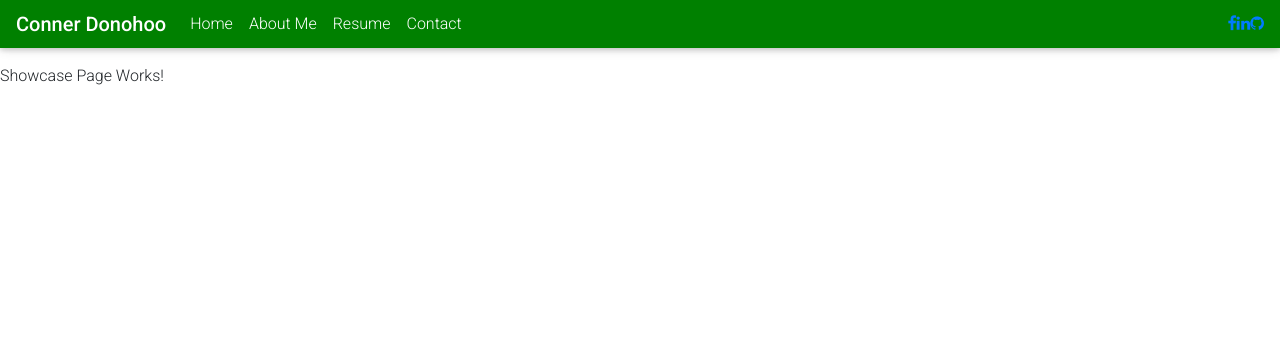
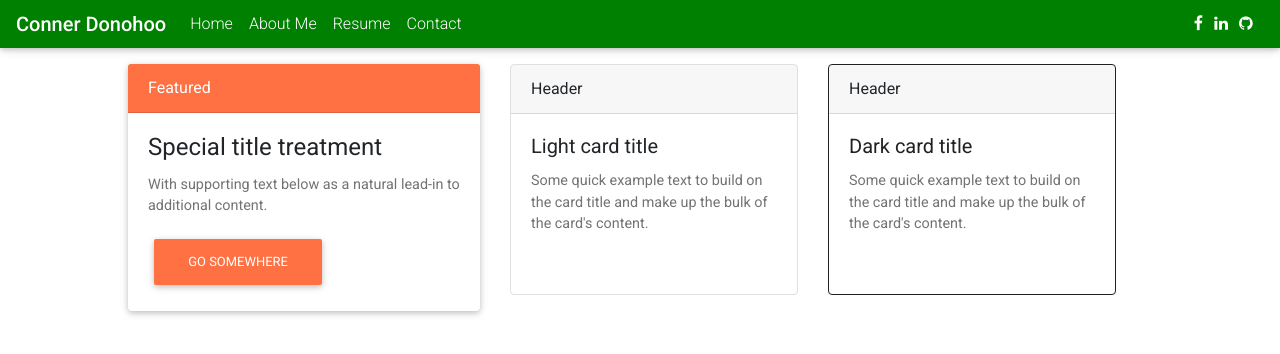
Before and after one commit to Donohoo13/ProfileV2, a React (Create React App) app: page /showcase in a window 1280 px wide. Shown: the top 354 px of the page. Built offline with nearby package versions, Linux system fonts and the light colour scheme.

Commit message:
about to add pdf

```diff
--- a/src/App.css
+++ b/src/App.css
@@ -1,3 +1,5 @@
 body {
+  margin: auto;
   margin-top: 4em;
+  width: 80%;
 }
--- a/src/Components/CSS/Contact.css
+++ b/src/Components/CSS/Contact.css
@@ -1,8 +1,8 @@
 .contactCard {
     margin: auto;
     border: solid green;
-    width: 45%;
-    height: 25em;
+    width: 60%;
+    height: 40%;
     text-align: center;
 }
 
--- a/src/Components/Contact.js
+++ b/src/Components/Contact.js
@@ -1,5 +1,5 @@
 import React, { Component } from "react";
-import { Row, Col, Fa, Input, Container, Modal, Button, ModalBody, Card, CardBody, CardImage, CardTitle, CardText } from "mdbreact";
+import { Fa, Input, Container, Modal, Button, ModalBody, Card, CardBody, CardImage, CardTitle, CardText } from "mdbreact";
 
 import "./CSS/Contact.css";
 
--- a/src/Components/Showcase.js
+++ b/src/Components/Showcase.js
@@ -1,11 +1,35 @@
 import React, { Component } from 'react';
+import { CardGroup, Card, CardHeader, CardBody, CardTitle, CardText, Button } from 'mdbreact';
 
 export default class Showcase extends Component {
   render() {
 
     return(
       <div>
-        Showcase Page Works!
+        <CardGroup deck>
+        <Card style={{width: '22rem'}}>
+  <CardHeader color="deep-orange lighten-1">Featured</CardHeader>
+  <CardBody>
+    <CardTitle>Special title treatment</CardTitle>
+    <CardText>With supporting text below as a natural lead-in to additional content.</CardText>
+    <Button color="deep-orange">go somewhere</Button>
+  </CardBody>
+</Card>
+<Card border="light" className="mb-3" style={{maxWidth: '18rem'}}>
+  <CardHeader>Header</CardHeader>
+  <CardBody>
+    <CardTitle tag="h5">Light card title</CardTitle>
+    <CardText>Some quick example text to build on the card title and make up the bulk of the card's content.</CardText>
+  </CardBody>
+</Card>
+<Card border="dark" className="mb-3" style={{maxWidth: '18rem'}}>
+  <CardHeader>Header</CardHeader>
+  <CardBody className="text-dark">
+    <CardTitle tag="h5">Dark card title</CardTitle>
+    <CardText>Some quick example text to build on the card title and make up the bulk of the card's content.</CardText>
+  </CardBody>
+</Card>
+</CardGroup>
       </div>
     );
   }
--- a/src/Components/ShowcaseComponents/Calculator/Button.js
+++ b/src/Components/ShowcaseComponents/Calculator/Button.js
@@ -1,4 +1,4 @@
-import React, { Component } from 'react';
+import React from 'react';
 import './CSS/Button.css';
 
 const isOperator = (val) => {
--- a/src/Navbar/Navbar.css
+++ b/src/Navbar/Navbar.css
@@ -11,3 +11,12 @@
     display: flex;
     flex-flow: row wrap;
 }
+
+.socialIcon {
+    margin-right: .7em;
+    color:white;
+}
+
+#firstSocial {
+    margin-left: .4em;
+}
--- a/src/Navbar/Navbar.js
+++ b/src/Navbar/Navbar.js
@@ -4,10 +4,10 @@ import React, { Component } from "react";
 import Routes from "../Routes/Routes";
 
 import "./Navbar.css";
-import { Container, Navbar, NavbarBrand, NavbarNav, NavbarToggler, Collapse, NavItem, NavLink, Fa } from 'mdbreact';
+import { Navbar, NavbarBrand, NavbarNav, NavbarToggler, Collapse, NavItem, NavLink, Fa } from 'mdbreact';
 // import { BrowserRouter as Router } from 'react-router-dom';
 
-class MainNav extends React.Component {
+class MainNav extends Component {
   constructor(props) {
       super(props);
       this.state = {
@@ -48,7 +48,7 @@ render() {
             </NavbarNav>
             <NavbarNav right>
               <NavItem className="socials">
-                <a className="socialIcon" target="_blank" rel="noopener noreferrer" href="https://www.facebook.com/Donohoo13"><Fa icon="facebook" /></a>
+                <a className="socialIcon" id="firstSocial" target="_blank" rel="noopener noreferrer" href="https://www.facebook.com/Donohoo13"><Fa icon="facebook" /></a>
                 <a className="socialIcon" target="_blank" rel="noopener noreferrer" href="https://www.linkedin.com/in/conner-donohoo/"><Fa icon="linkedin" /></a>
                 <a className="socialIcon" target="_blank" rel="noopener noreferrer" href="https://github.com/Donohoo13"><Fa icon="github" /></a>
               </NavItem>
```
Also changed, not shown: src/Components/CSS/Showcase.css (deleted, +0 -9 lines).
